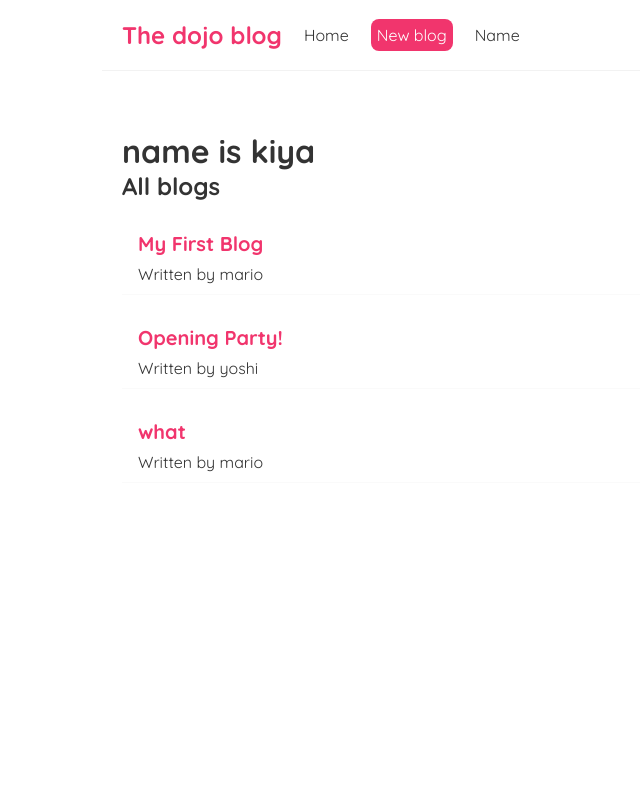
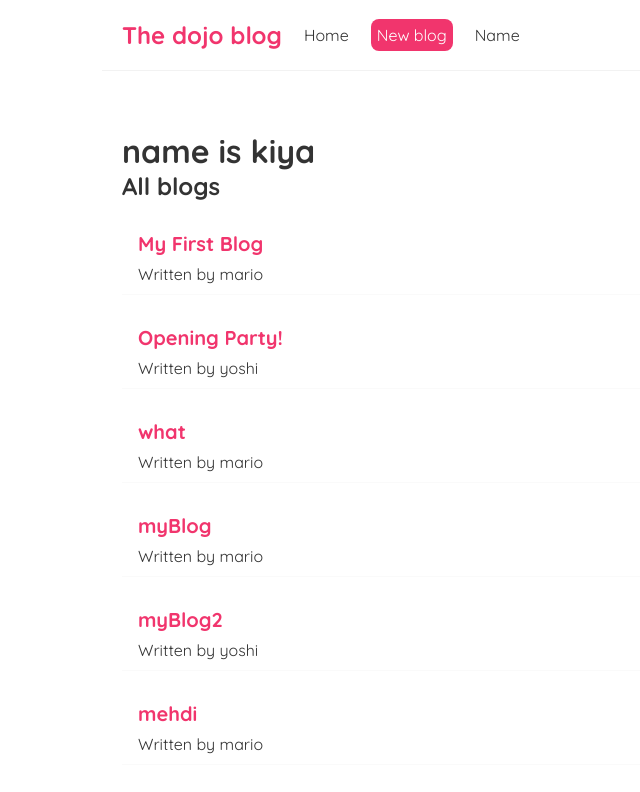
Before and after one commit to kiyarashnd/Blog, a React (Create React App) app: page / in a window 1280 px wide. Shown: the top 792 px of the page, without its empty margins (218-858 px from the left). Built offline with nearby package versions, Linux system fonts and the light colour scheme; data requests are answered from the project's data file.

Commit message:
30 Programmatic Redirects

```diff
--- a/data/db.json
+++ b/data/db.json
@@ -17,6 +17,24 @@
       "body": "about",
       "author": "mario",
       "id": 3
+    },
+    {
+      "title": "myBlog",
+      "body": "about something",
+      "author": "mario",
+      "id": 4
+    },
+    {
+      "title": "myBlog2",
+      "body": "some thing about you",
+      "author": "yoshi",
+      "id": 5
+    },
+    {
+      "title": "mehdi",
+      "body": "ajflksjfj;ajfks",
+      "author": "mario",
+      "id": 6
     }
   ]
 }
--- a/src/Create.js
+++ b/src/Create.js
@@ -1,10 +1,13 @@
 import { useState } from "react";
+import { useHistory } from "react-router-dom";
 
 const Create = () => {
     const [title, setTitle] = useState('');
     const [body, setBody] = useState('');
     const [author, setAuthor] = useState('mario');
     const [isPending, setIsPending] = useState(false);
+
+    const myHistory = useHistory();
 
     const handleSubmit = (e) => {
         //for prevent refresh page after submit form
@@ -20,7 +23,12 @@ const Create = () => {
             body: JSON.stringify(blog)
         }).then(() => {
             console.log('new blog added');
-            setIsPending(false)
+            setIsPending(false);
+            //i go back one through history when user add blogs
+            // myHistory.go(-1)
+
+            //when user submit the form the blog is added we then push them to the home page
+            myHistory.push('/')
         })
     }
 
```
